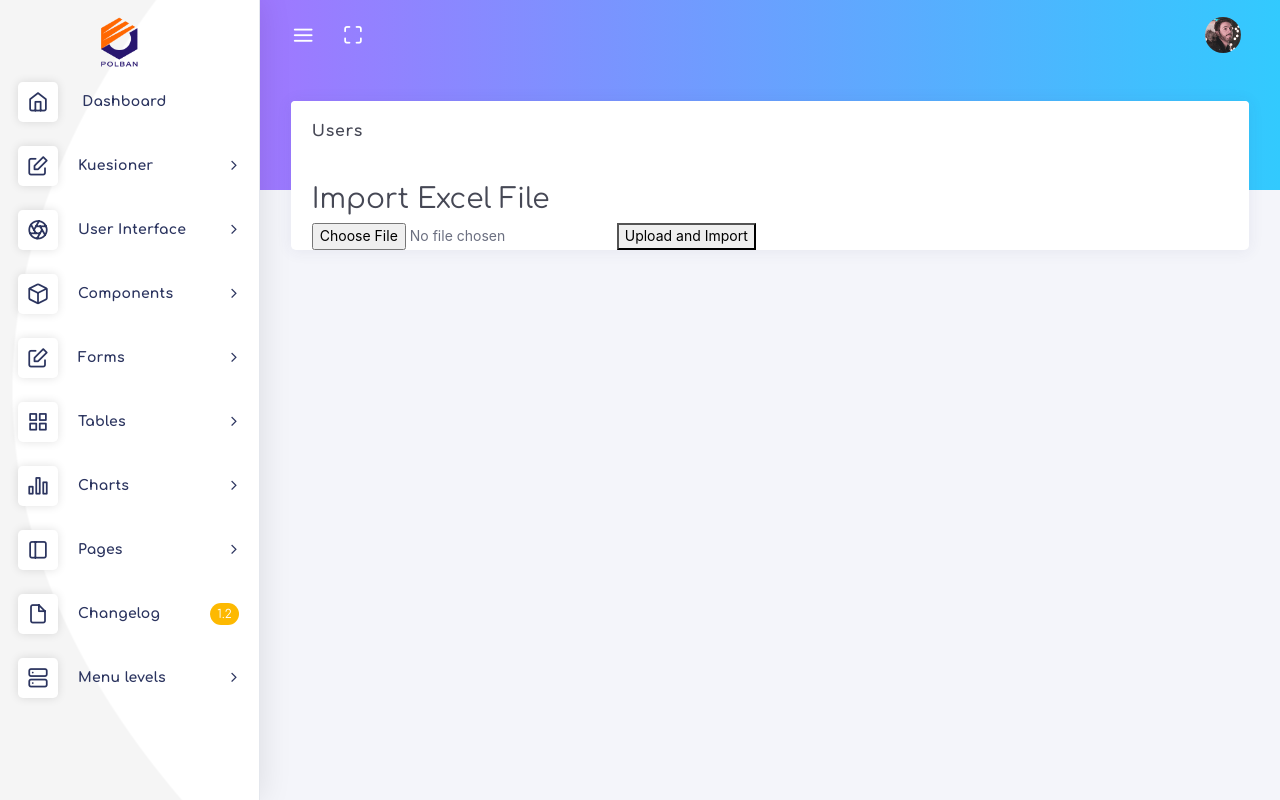
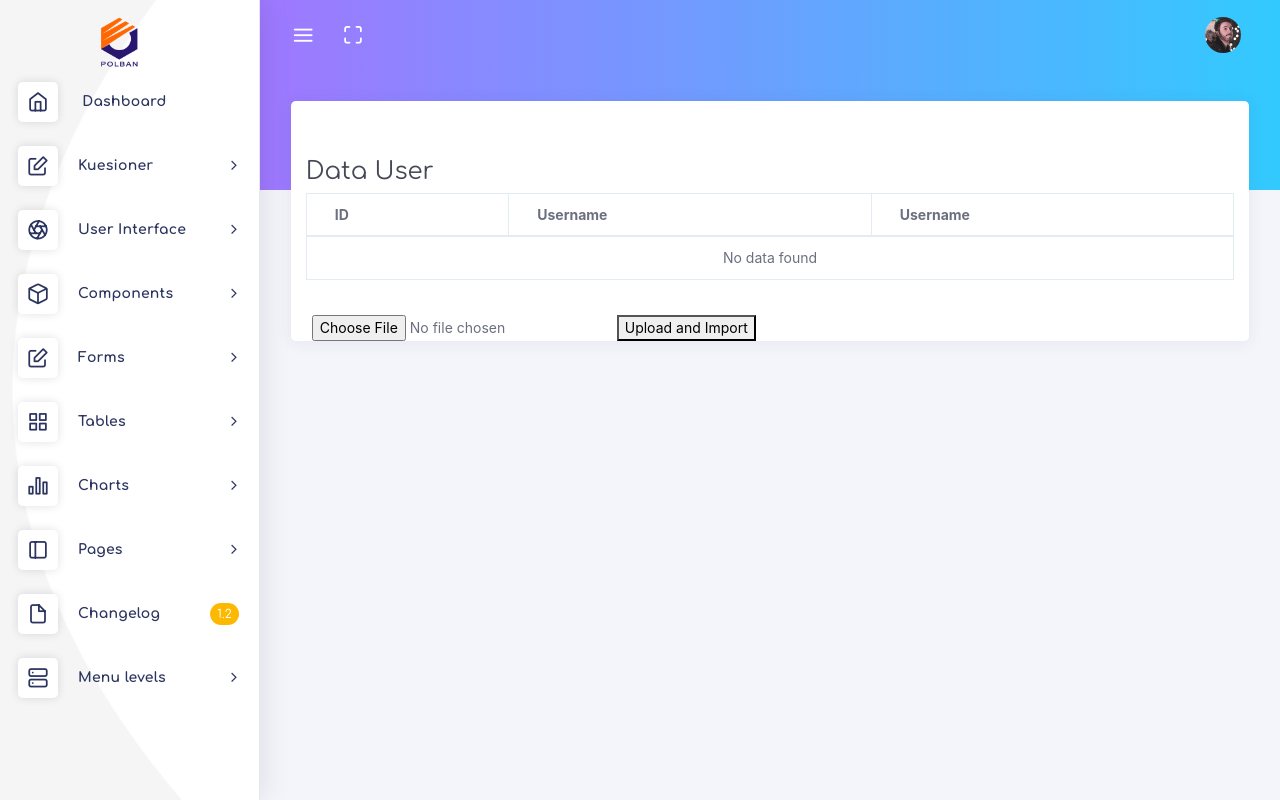
Before and after one commit to RaisaNuraida/project-polban, a CodeIgniter 4 app: the page made by app/Views/index.php in a window 1280 px wide. Run offline with PHP 8.4 and a stand-in for CodeIgniter, Linux system fonts and the light colour scheme; the template is opened without the code that fills it, so the values that code supplies are empty; some libraries are stand-ins or nearby versions; some web fonts are replaced.

Commit message:
update crud

```diff
--- a/app/Config/Routes.php
+++ b/app/Config/Routes.php
@@ -6,5 +6,6 @@ use CodeIgniter\Router\RouteCollection;
  * @var RouteCollection $routes
  */
 $routes->get('/', 'Home::index');
-$routes->get('/import', 'ImportController::index');
-$routes->post('/import/import', 'ImportController::import');
+$routes->get('/import', 'Home::index');
+$routes->post('/import/import', 'Home::import');
+$routes->get('/', 'MyController::index');
--- a/app/Views/index.php
+++ b/app/Views/index.php
@@ -11,6 +11,9 @@
     <link rel="apple-touch-icon" href="assets/images/apple-icon-120.png">
     <link rel="shortcut icon" type="assets/image/x-icon" href="images/favicon.ico">
     <link href="https://fonts.googleapis.com/css?family=Muli:300,300i,400,400i,600,600i,700,700i%7CComfortaa:300,400,700" rel="stylesheet">
+
+    <!-- Tambahkan jQuery untuk menangani pop-up -->
+    <script src="https://code.jquery.com/jquery-3.6.0.min.js"></script>
 
     <!-- BEGIN: Vendor CSS-->
     <link rel="stylesheet" type="text/css" href="assets/css/vendors.min.css">
@@ -384,8 +387,7 @@
     <div class="app-content content">
         <div class="content-wrapper">
             <div class="content-wrapper-before"></div>
-            <div class="content-header row">
-            </div>
+            <div class="content-header row"></div>
             <div class="content-body">
 
                 <!-- Revenue, Hit Rate & Deals
@@ -414,19 +416,43 @@
                     </div>
                 </div> -->
 
+                <!-- Table Data User START-->
                 <div class="row">
                     <div class="col-lg-12 col-md-12">
                         <div class="card">
-                            <div class="card-header">
-                                <h4 class="card-title">Users</h4>
-                                <a class="heading-elements-toggle">
-                                    <i class="la la-ellipsis-v font-medium-3"></i>
-                                </a>
+                            <div class="container mt-5">
+                                <h2>Data User</h2>
+                                <table class="table table-bordered">
+                                    <thead>
+                                        <tr>
+                                            <th>ID</th>
+                                            <th>Username</th>
+                                            <th> Username </th>
+                                        </tr>
+                                    </thead>
+                                    <tbody>
+                                        <?php if (!empty($my_data)) : ?>
+                                            <?php foreach ($my_data as $row) : ?>
+                                                <tr>
+                                                    <td><?= $row['user_id']; ?></td>
+                                                    <td><?= $row['username']; ?></td>
+                                                    <td><?= $row['email']; ?></td>
+                                                </tr>
+                                            <?php endforeach; ?>
+                                        <?php else : ?>
+                                            <tr>
+                                                <td colspan="4" class="text-center">No data found</td>
+                                            </tr>
+                                        <?php endif; ?>
+                                    </tbody>
+                                </table>
                             </div>
+                <!-- Table Data Users END -->
+
+                <!-- Upload & Import - Excel START -->
                             <div class="card-content collapse show">
                                 <div class="card-body p-9 pb-0">
                                     <div>
-                                        <h1>Import Excel File</h1>
                                         <!-- Tampilkan pesan jika ada -->
                                         <?php if (session()->getFlashdata('message')): ?>
                                             <p><?= session()->getFlashdata('message'); ?></p>
@@ -449,7 +475,7 @@
 
                                         <script>
                                             // Jika ada pesan di session flash data, maka tampilkan modal pop-up
-        $(document).ready(function () {
+                                            $(document).ready(function() {
                                                 var message = $('#popupMessage').text();
                                                 if (message) {
                                                     $('#popupText').text(message);
@@ -458,7 +484,7 @@
                                             });
 
                                             // Tutup modal dan redirect ke halaman utama
-        $('#closePopup').click(function () {
+                                            $('#closePopup').click(function() {
                                                 $('#popupModal').hide();
                                                 window.location.href = '/'; // Redirect ke halaman utama
                                             });
@@ -466,11 +492,15 @@
                                     </div>
                                 </div>
                             </div>
+                <!-- Upload & Import - Excel END -->
+
+
                         </div>
                     </div>
                 </div>
             </div>
         </div>
+
         <!-- END: Content-->
 
         <!-- BEGIN: Vendor JS-->
```
Also changed, not shown: app/Controllers/Home.php (+49 -0 lines), app/Controllers/ImportController.php (+0 -49 lines), app/Controllers/dataimport.php (added, +16 -0 lines), app/Models/UserModel.php (+6 -1 lines). Lines whose indentation alone changed are shown as unchanged.
